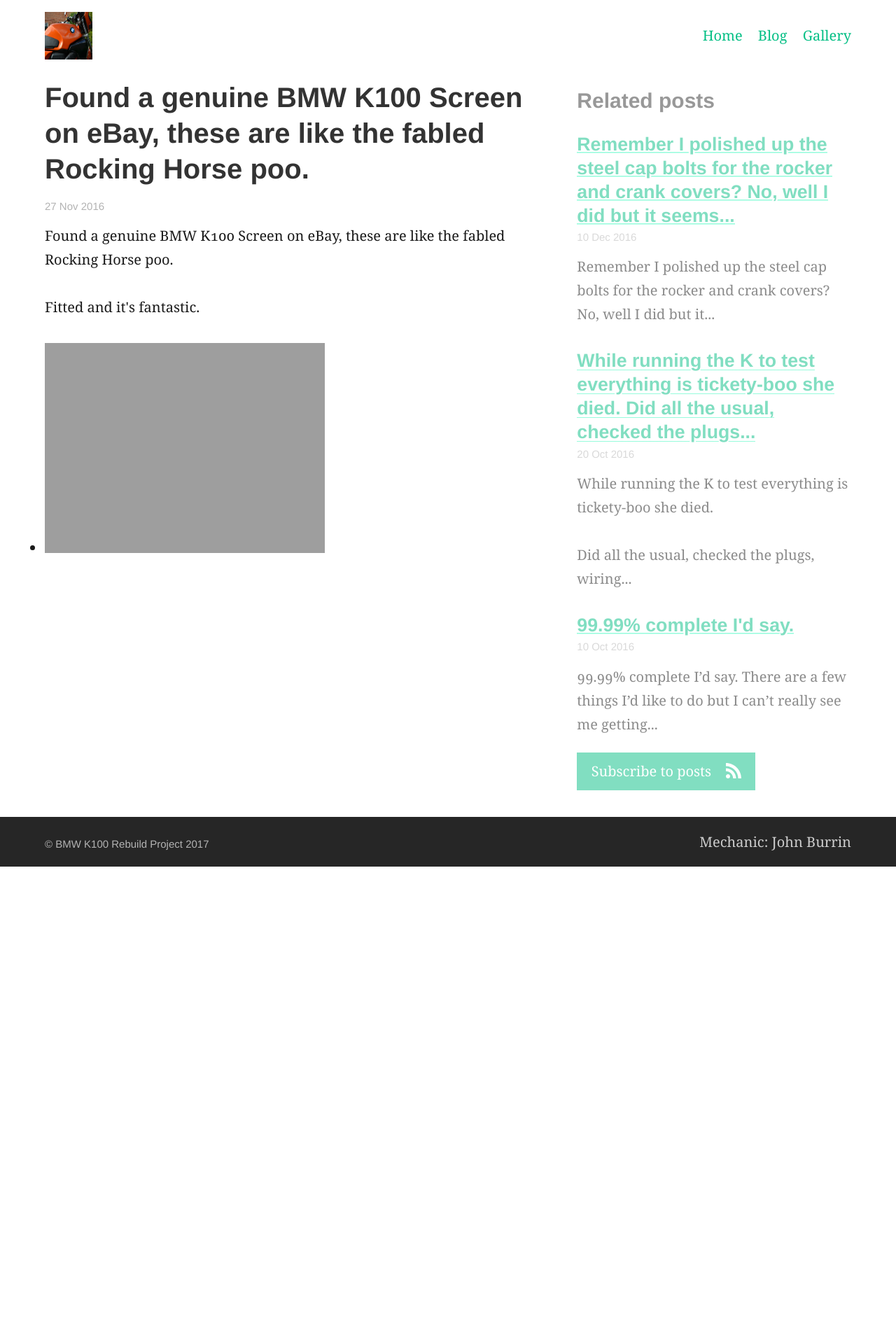
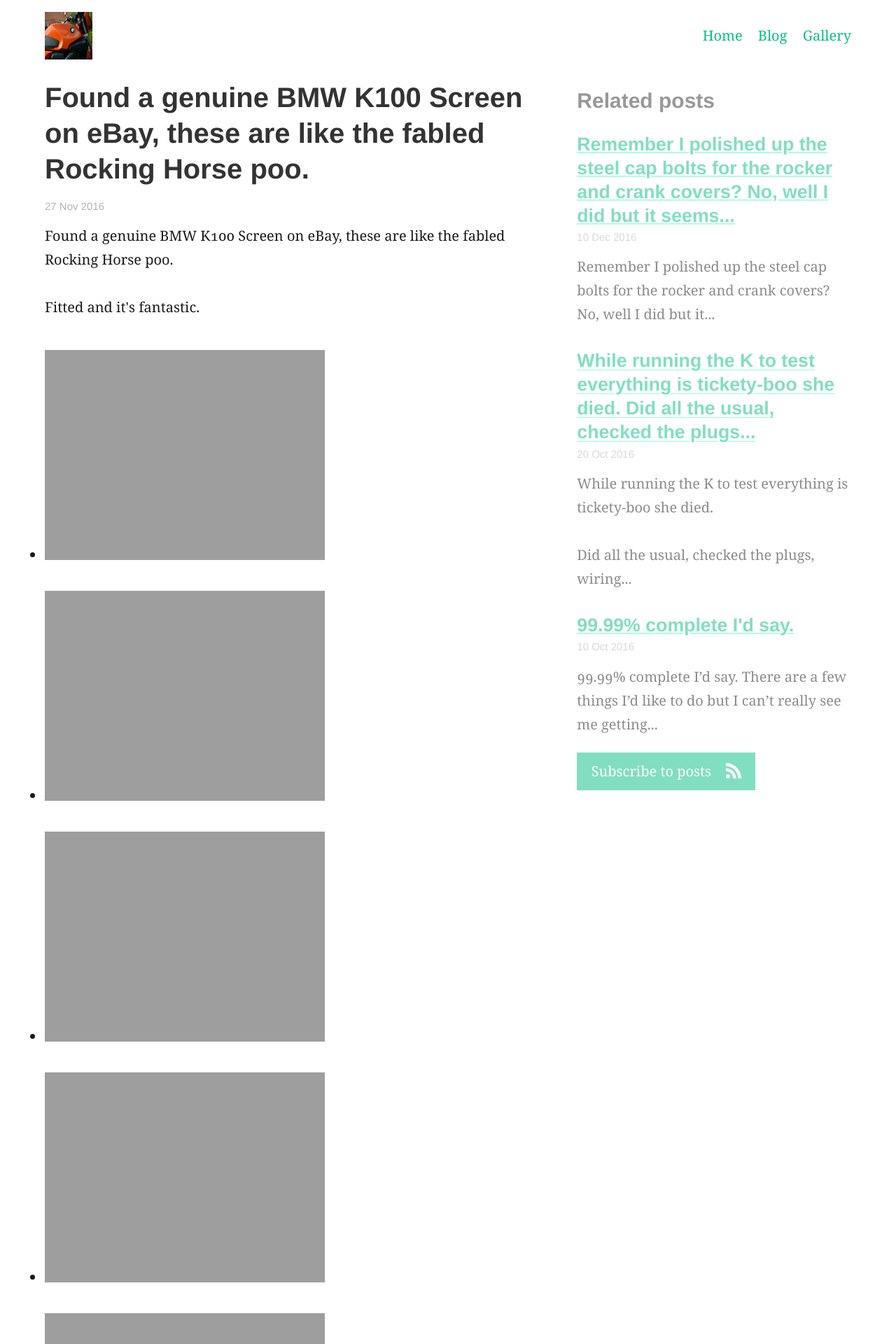
Before and after one commit to JonnyHonda/k100-project, a Jekyll site: the page built from _posts/2016-11-27-Found-a-genuine-BMW-K100-Screen-on-eBay,-these-are.md, in a window 1280 px wide. Shown: the top 1920 px of the page at 70% size. Built offline with Jekyll 4.4.1, drawn with Linux system fonts in a browser that asks for light colours; before the commit the page ends 1238 px from its top, so only the background shows below that.

Commit message:
Cleaning up the old posts

```diff
--- a/_posts/2016-11-27-Found-a-genuine-BMW-K100-Screen-on-eBay,-these-are.md
+++ b/_posts/2016-11-27-Found-a-genuine-BMW-K100-Screen-on-eBay,-these-are.md
@@ -18,5 +18,6 @@
 ---
 Found a genuine BMW K100 Screen on eBay, these are like the fabled Rocking Horse poo.<br /><br />Fitted and it&#39;s fantastic.﻿
 
-
+{% for image in page.images %}
 * ![image.title](image.image_path)
+{% endfor %}
```
